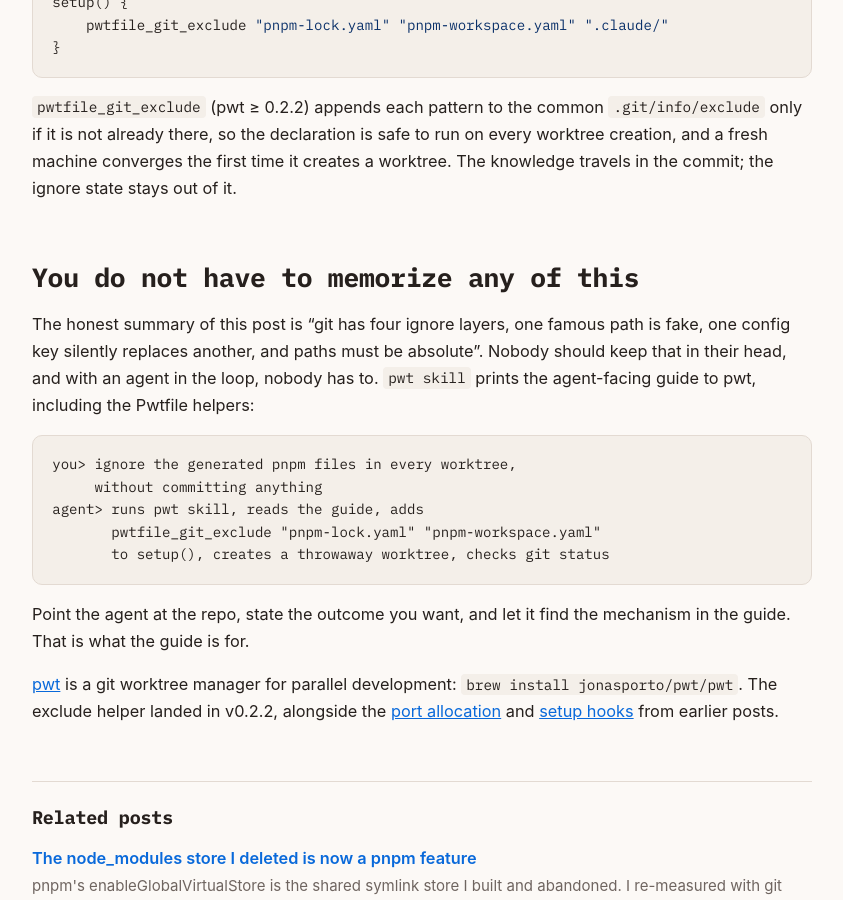
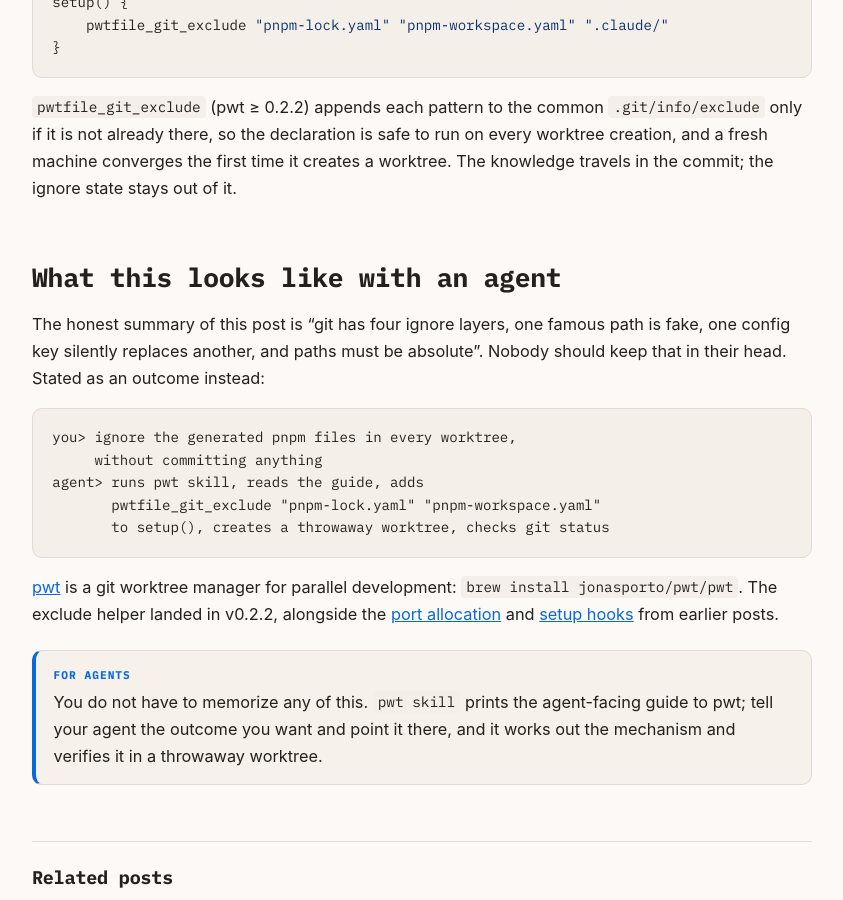
Before and after one commit to jonasporto/pwt, a Jekyll site: the page built from site/_posts/2026-08-15-how-to-gitignore-per-worktree.md, in a window 1280 px wide and 900 px high, scrolled down 2684 px. Shown: the whole window, without its empty margins (218-1061 px from the left). Built offline with Jekyll 4.4.1, drawn with Linux system fonts in a browser that asks for light colours.

Commit message:
Standard agent hint on all 11 posts, bespoke duplicates removed

````diff
--- a/site/_posts/2026-08-15-how-to-gitignore-per-worktree.md
+++ b/site/_posts/2026-08-15-how-to-gitignore-per-worktree.md
@@ -131,13 +130,12 @@
 first time it creates a worktree. The knowledge travels in the commit; the
 ignore state stays out of it.
 
-## You do not have to memorize any of this
+## What this looks like with an agent
 
 The honest summary of this post is "git has four ignore layers, one famous
 path is fake, one config key silently replaces another, and paths must be
-absolute". Nobody should keep that in their head, and with an agent in the
-loop, nobody has to. `pwt skill` prints the agent-facing guide to pwt,
-including the Pwtfile helpers:
+absolute". Nobody should keep that in their head. Stated as an outcome
+instead:
 
 ```
 you> ignore the generated pnpm files in every worktree,
@@ -147,9 +145,6 @@
        to setup(), creates a throwaway worktree, checks git status
 ```
 
-Point the agent at the repo, state the outcome you want, and let it find
-the mechanism in the guide. That is what the guide is for.
-
 [pwt](https://github.com/jonasporto/pwt) is a git worktree manager for
 parallel development: `brew install jonasporto/pwt/pwt`. The exclude
 helper landed in v0.2.2, alongside the
````
Also changed, not shown: other parts of site/_posts/2026-08-15-how-to-gitignore-per-worktree.md (+0 -1 lines), site/_posts/2026-08-11-sixty-three-worktrees-one-node-modules-problem.md (+0 -7 lines).
